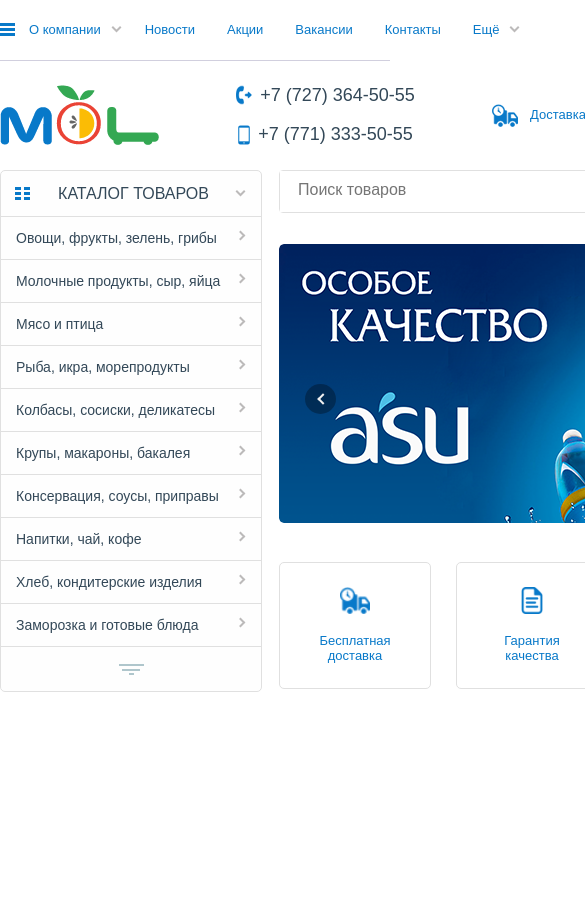
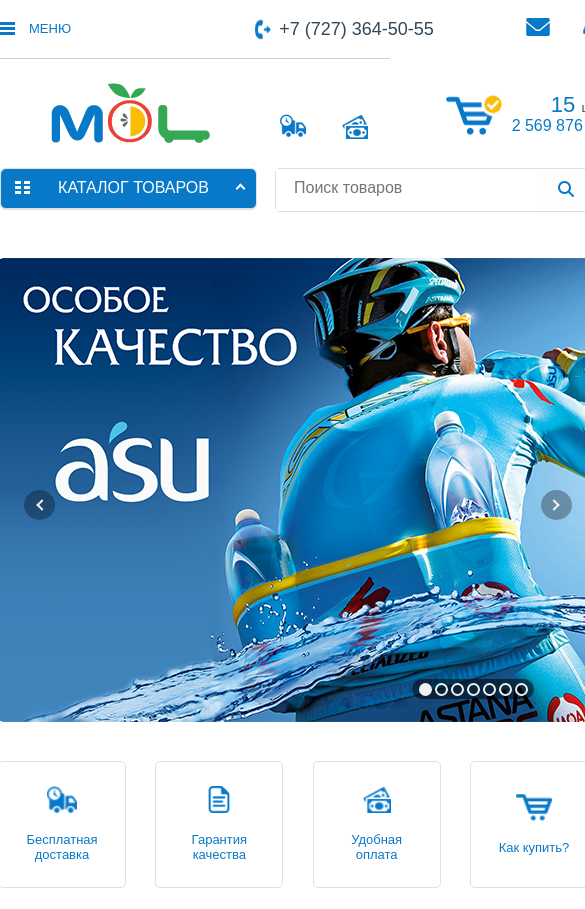
Before and after one commit to Volodya13/test-repo, a plain HTML site: page index.html in a window 390 px wide. Shown: the top 909 px of the page, 585 px wide, since content can reach past the window. Before the commit the page ends 844 px from the top, so only its background shows below. Drawn offline with nearby package versions, Linux system fonts and the light colour scheme.

Commit message:
feat: finished adaptive to resolution 640px

```diff
--- a/css/style.css
+++ b/css/style.css
@@ -22,6 +22,7 @@ li {
 .wrapper {
     width: 962px;
     margin: 0 auto;
+    padding: 0 5px;
 }
 header {
     width: 100%;
@@ -41,6 +42,12 @@ header {
     width: 15px;
     height: 15px;
     margin-right: 14px;
+}
+.header_nav .menu {
+    display: none;
+}
+.header_nav .subheader_contacts_item {
+    display: none;
 }
 .header_nav .header_nav_burger .line {
     width: 15px;
@@ -82,8 +89,10 @@ header {
 }
 .header_nav .header_block {
     display: flex;
-
     height: 24px;
+}
+.header_block_tab {
+    display: none;
 }
 .header_nav .header_block .header_block_item {
     display: flex;
@@ -145,6 +154,9 @@ header {
     display: flex;
     justify-content: space-between;
     align-items: center;
+}
+.subheader_wrapper .subheader_options_tab {
+    display: none;
 }
 .subheader_wrapper .subheader_options .subheader_options_type {
     display: flex;
@@ -342,8 +354,6 @@ header {
 }
 .right_block .slider {
     position: relative;
-    width: 683px;
-    height: 279px;
     margin-top: 30px;
     border-radius: 5px;
 }
@@ -455,3 +465,123 @@ header {
 .benefits .benefits_card a {
     width: 81px;
 }
+@media screen and (max-width: 640px) {
+    html {
+        overflow-x: hidden;
+    }
+    .wrapper {
+        width: 600px;
+        padding: 0;
+    }
+    .header_nav .menu {
+        display: block;
+        margin-right: auto;
+        font-size: 13px;
+        font-weight: 400;
+        text-transform: uppercase;
+    }
+    .header_nav .header_nav_list {
+        display: none;
+    }
+    .header_nav .subheader_contacts_item {
+        display: flex;
+        margin: 0 auto;
+    }
+    .header_nav .subheader_contacts_item a {
+        color: #334858;
+        font-size: 18px;
+        font-weight: 400;
+    }
+    .header_nav .subheader_contacts_item img {
+        margin-right: 8px;
+    }
+    .header_nav .header_block {
+        display: none;
+    }
+    .header_nav .header_block_tab {
+        display: flex;
+        justify-content: space-between;
+        width: 74px;
+    }
+    .subheader_wrapper {
+        width: 100%;
+    }
+    .subheader_wrapper .subheader_contacts {
+        display: none;
+    }
+    .subheader_wrapper .subheader_options {
+        display: none;
+    }
+    .subheader_wrapper .subheader_options_tab {
+        display: flex;
+        justify-content: space-between;
+        align-self: end;
+        width: 96px;
+    }
+    .subheader_wrapper .subheader_options_tab .subheader_options_type {
+        width: 34px;
+        height: 29px;
+    }
+    .subheader_wrapper .subheader_logo {
+        margin-left: 51px;
+    }
+    .catalogue {
+        height: 40px;
+    }
+    .menu_item .menu_item_main {
+        padding: 10px 12px 10px 14px;
+        background-color: #0879c9;
+        border-radius: 5px;
+    }
+    .menu_item .menu_btn .line {
+        background-color: #fefefe;
+    }
+    .menu_item .menu_arrow {
+        border-left: 2px solid #fefefe;
+        border-bottom: 2px solid #fefefe;
+        transform: rotate(135deg);
+        margin: 0;
+    }
+    .menu_item .menu_title {
+        color: #fefefe;
+    }
+    .menu_item_list, .dropdown {
+        display: none;
+    }
+    .first_screen_wrapper {
+        position: relative;
+    }
+    .first_screen_wrapper .right_block {
+        position: relative;
+        width: 600px;
+    }
+    .right_block .search {
+        position: absolute;
+        top: -60px;
+        right: 0;
+        width: 323px;
+        height: 40px;
+    }
+    .right_block {
+        position: absolute;
+        top: 60px;
+        left: -46%;
+        width: 600px;
+    }
+    .right_block .slider {
+        width: 600px;
+        height: 464px;
+    }
+    .slide_show .slider_pic img {
+        visibility: hidden;
+    }
+    .slide_show .slider_pic {
+        width: 600px;
+        height: 464px;
+        border-radius: 5px;
+        background: url('../img/mobile_img/slide_for_mobile.png') center center/cover no-repeat;
+    }
+    .right_block .benefits .benefits_card {
+        width: 126px;
+    }
+}
--- a/index.html
+++ b/index.html
@@ -5,8 +5,9 @@
     <meta http-equiv="X-UA-Compatible" content="IE=edge">
     <meta name="viewport" content="width=device-width, initial-scale=1.0">
     <link rel="stylesheet" href="https://cdnjs.cloudflare.com/ajax/libs/normalize/8.0.1/normalize.min.css">
+    <link rel="icon" href="icons/favicon.svg">
     <link rel="stylesheet" href="css/style.css">
-    <title>MOL</title>
+    <title>MOL-test</title>
 </head>
 <body>
     <header>
@@ -17,6 +18,13 @@
                         <div class="line"></div>
                         <div class="line"></div>
                         <div class="line"></div>
+                    </div>
+                    <div class="menu">меню</div>
+                    <div class="subheader_contacts_item">
+                        <img src="icons/phone-icon.png" alt="pho">
+                        <div class="subheader_contacts_phone">
+                            <a href="tel:+77273645055">+7 (727) 364-50-55</a>
+                        </div>
                     </div>
                     <ul class="header_nav_list">
                         <li>
@@ -50,6 +58,18 @@
                             <a href="#">Личный кабинет</a>
                         </div>
                     </div>
+                    <div class="header_block_tab">
+                        <div class="header_block_item">
+                            <a href="#">
+                                <img src="icons/e-mail-icon.png" alt="e-mail" class="header_block_item_link">
+                            </a>
+                        </div>
+                        <div class="header_block_item">
+                            <a href="#">
+                                    <img src="icons/logIn-icon.png" alt="log-in" class="header_block_item_link">
+                            </a>
+                        </div>
+                    </div>
                 </nav>
             </div>
         </div>
@@ -78,6 +98,14 @@
                         <div class="subheader_options_type">
                             <img src="icons/payment-icon.png" alt="payment-icon">
                             <a href="">Оплата</a>
+                        </div>
+                    </div>
+                    <div class="subheader_options_tab">
+                        <div class="subheader_options_type">
+                            <a href=""><img src="icons/delivery-icon.png" alt="delivery-icon"></a>
+                        </div>
+                        <div class="subheader_options_type">
+                            <a href=""><img src="icons/payment-icon.png" alt="payment-icon"></a>
                         </div>
                     </div>
                     <div class="subheader_shopping_cart">
```
Also changed, not shown: icons/favicon.svg (added), img/mobile_img/slide_for_mobile.png (added), 1 other file.
